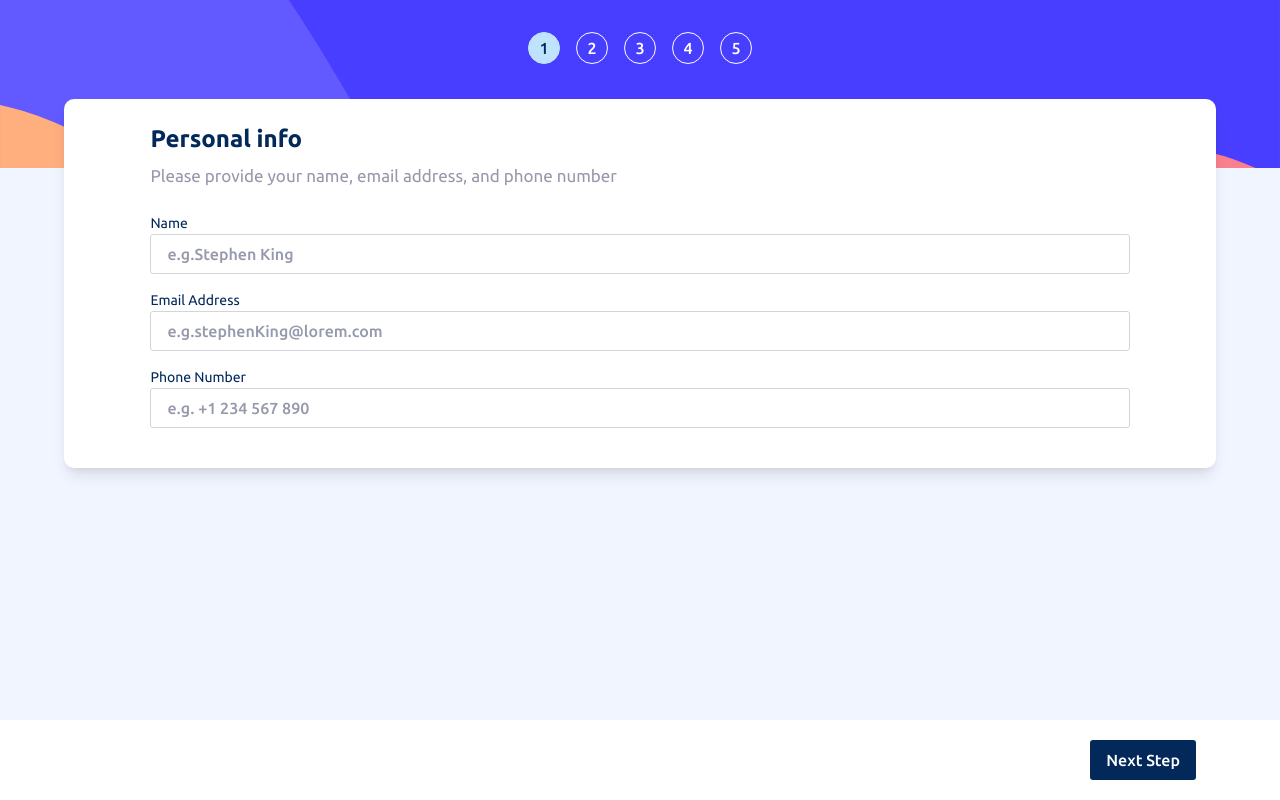
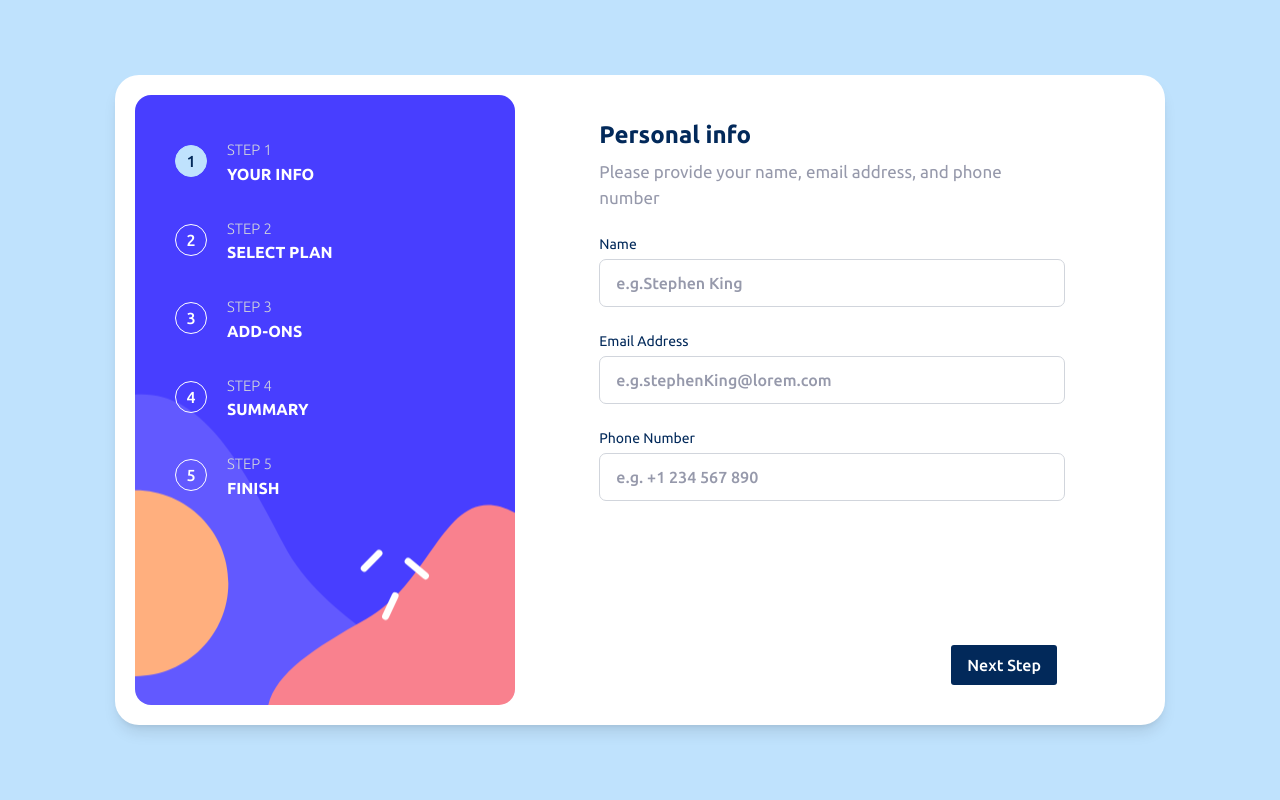
Before and after one commit to K1dou/front-end-challenges-II-, a React (Vite) app in the folder multi-step-form-main/: page /step/1 in a window 1280 px wide. Built offline with nearby package versions, Linux system fonts and the light colour scheme.

Commit message:
step1 desktop 100%

```diff
--- a/multi-step-form-main/index.html
+++ b/multi-step-form-main/index.html
@@ -8,9 +8,9 @@
       rel="stylesheet"
     />
     <meta charset="UTF-8" />
-    <link rel="icon" type="image/svg+xml" href="/vite.svg" />
+    <link rel="icon" type="image/svg+xml" href="/icon-checkmark.svg" />
     <meta name="viewport" content="width=device-width, initial-scale=1.0" />
-    <title>Vite + React + TS</title>
+    <title>Multi Step</title>
   </head>
   <body>
     <div id="root"></div>
--- a/multi-step-form-main/src/components/CardStep1.tsx
+++ b/multi-step-form-main/src/components/CardStep1.tsx
@@ -17,11 +17,11 @@ export default function CardStep1() {
 
 
     return (
-        <div className="bg-Blue-100 flex-1 relative">
+        <div className=" flex-1 relative">
 
-            <div className="w-[90%] mx-auto bg-White absolute -top-[69px]  py-6  left-1/2 transform -translate-x-1/2  rounded-lg  shadow-lg flex flex-col gap-4">
+            <div className="w-[90%] mx-auto bg-White absolute lg:static -top-[69px]  py-6  left-1/2 transform -translate-x-1/2 lg:translate-0  rounded-lg  shadow-lg flex flex-col gap-4 lg:bg-none lg:shadow-none">
 
-                <div className="mx-auto w-[85%] ">
+                <div className="mx-auto w-[85%] lg:w-[92%] ">
 
                     <h1 className="text-Blue-950 font-bold text-2xl mb-2">Personal info</h1>
                     <p className="text-Grey-500 text-[17px]">Please provide your name, email address, and phone number</p>
@@ -31,25 +31,25 @@ export default function CardStep1() {
                     <form className="flex flex-col mt-6 ">
 
 
-                        <label className="relative text-Blue-950 text-[14px]" htmlFor="name">
+                        <label className="relative text-Blue-950 text-[14px] lg:mb-1" htmlFor="name">
                             Name
 
-                            {formErrors.name && <span className="absolute font-bold text-Red-500 text-[14px] right-0 top-0">{formErrors.name}</span>}
+                            {formErrors.name && <span className=" absolute font-bold text-Red-500 text-[14px] right-0 top-0">{formErrors.name}</span>}
                         </label>
-                        <input value={formData.name} onChange={handleChange} className={`mb-4 border-[1px] rounded-[3px] h-10  ${formErrors.name ? "border-Red-500" : "border-gray-300"} pl-4 placeholder:font-medium placeholder:text-Grey-500 focus:outline-none text-Blue-950 font-medium`} placeholder="e.g.Stephen King" name="name" type="text" />
+                        <input value={formData.name} onChange={handleChange} className={`lg:cursor-pointer mb-4 lg:mb-6 border-[1px] rounded-[3px] lg:rounded-[7px] h-10 lg:h-12  ${formErrors.name ? "border-Red-500" : "border-gray-300"} pl-4 placeholder:font-medium placeholder:text-Grey-500 focus:outline-none  lg:focus:ring-1 lg:focus:ring-Purple-600 text-Blue-950 font-medium`} placeholder="e.g.Stephen King" name="name" type="text" />
 
 
-                        <label className="relative text-Blue-950 text-[14px]" htmlFor="email">Email Address
+                        <label className="relative text-Blue-950 text-[14px] lg:mb-1" htmlFor="email">Email Address
 
                             {formErrors.email && <span className="absolute font-bold text-Red-500 text-[14px] right-0 top-0">{formErrors.email}</span>}
                         </label>
-                        <input value={formData.email} onChange={handleChange} className={`mb-4 border-[1px] rounded-[3px] h-10 ${formErrors.email ? "border-Red-500" : "border-gray-300"} pl-4 placeholder:font-medium placeholder:text-Grey-500 focus:outline-none text-Blue-950 font-medium`} placeholder="e.g.stephenKing@lorem.com" name="email" type="text" />
+                        <input value={formData.email} onChange={handleChange} className={`lg:cursor-pointer mb-4 lg:mb-6 border-[1px] rounded-[3px] lg:rounded-[7px] h-10 lg:h-12 ${formErrors.email ? "border-Red-500" : "border-gray-300"} pl-4 placeholder:font-medium placeholder:text-Grey-500 focus:outline-none lg:focus:ring-1 lg:focus:ring-Purple-600 text-Blue-950 font-medium`} placeholder="e.g.stephenKing@lorem.com" name="email" type="text" />
 
-                        <label className="relative text-Blue-950 text-[14px]" htmlFor="phone">Phone Number
+                        <label className="relative text-Blue-950 text-[14px] lg:mb-1" htmlFor="phone">Phone Number
 
                             {formErrors.phone && <span className="absolute font-bold text-Red-500 text-[14px] right-0 top-0">{formErrors.phone}</span>}
                         </label>
-                        <input value={formData.phone} onChange={handleChange} className={`mb-4 border-[1px] rounded-[3px] h-10 ${formErrors.phone ? "border-Red-500" : "border-gray-300"} pl-4 placeholder:font-medium placeholder:text-Grey-500 focus:outline-none text-Blue-950 font-medium `} placeholder="e.g. +1 234 567 890" name="phone" type="number" />
+                        <input value={formData.phone} onChange={handleChange} className={`lg:cursor-pointer mb-4 lg:mb-6 border-[1px] rounded-[3px] lg:rounded-[7px] h-10 lg:h-12 ${formErrors.phone ? "border-Red-500" : "border-gray-300"} pl-4 placeholder:font-medium placeholder:text-Grey-500 focus:outline-none lg:focus:ring-1 lg:focus:ring-Purple-600 text-Blue-950 font-medium `} placeholder="e.g. +1 234 567 890" name="phone" type="number" />
 
 
 
--- a/multi-step-form-main/src/components/CardStep2.tsx
+++ b/multi-step-form-main/src/components/CardStep2.tsx
@@ -18,11 +18,11 @@ export default function CardStep2() {
     }
 
     return (
-        <div className="bg-Blue-100 flex-1 relative">
+        <div className=" flex-1 relative">
 
-            <div className="w-[90%] max-h-[calc(100dvh-190px)] overflow-y-auto pb-[110px]	 mx-auto  bg-White absolute -top-[69px]  py-6  left-1/2 transform -translate-x-1/2  rounded-lg  shadow-lg flex flex-col gap-4">
+            <div className="w-[90%] max-h-[calc(100dvh-190px)] overflow-y-auto pb-[110px] mx-auto bg-White absolute lg:static -top-[69px]  py-6  left-1/2 transform -translate-x-1/2 lg:translate-0  rounded-lg  shadow-lg flex flex-col gap-4 lg:bg-none lg:shadow-none">
 
-                <div className="mx-auto w-[85%] ">
+                <div className="mx-auto w-[85%] lg:w-[92%]">
 
                     <h1 className="text-Blue-950 font-bold text-2xl mb-2">Select your plan</h1>
                     <p className="text-Grey-500 text-[17px]">You have the option of monthly or yearly biling</p>
--- a/multi-step-form-main/src/components/CardStep3.tsx
+++ b/multi-step-form-main/src/components/CardStep3.tsx
@@ -10,11 +10,11 @@ export default function CardStep3() {
 
 
     return (
-        <div className="bg-Blue-100 flex-1 relative">
+        <div className=" flex-1 relative">
 
-            <div className="w-[90%] mx-auto max-h-[calc(100dvh-190px)] overflow-y-auto pb-[110px] bg-White absolute -top-[69px]  py-6  left-1/2 transform -translate-x-1/2  rounded-lg  shadow-lg flex flex-col gap-4">
+            <div className="w-[90%] max-h-[calc(100dvh-190px)] overflow-y-auto pb-[110px] mx-auto bg-White absolute lg:static -top-[69px]  py-6  left-1/2 transform -translate-x-1/2 lg:translate-0  rounded-lg  shadow-lg flex flex-col gap-4 lg:bg-none lg:shadow-none">
 
-                <div className="mx-auto w-[85%] ">
+                <div className="mx-auto w-[85%] lg:w-[92%]">
 
                     <h1 className="text-Blue-950 font-bold text-2xl mb-2">Pick add-ons</h1>
                     <p className="text-Grey-500 text-[17px]">Add-ons help enhance your gaming experience</p>
--- a/multi-step-form-main/src/components/CardStep4.tsx
+++ b/multi-step-form-main/src/components/CardStep4.tsx
@@ -39,11 +39,11 @@ export default function CardStep4() {
 
 
     return (
-        <div className="bg-Blue-100 flex-1 relative">
+        <div className=" flex-1 relative">
 
-            <div className="w-[90%] mx-auto bg-White absolute -top-[69px]  py-6  left-1/2 transform -translate-x-1/2  rounded-lg  shadow-lg flex flex-col gap-4">
+            <div className="w-[90%] mx-auto bg-White absolute lg:static -top-[69px]  py-6  left-1/2 transform -translate-x-1/2 lg:translate-0  rounded-lg  shadow-lg flex flex-col gap-4 lg:bg-none lg:shadow-none">
 
-                <div className="mx-auto w-[85%] ">
+                <div className="mx-auto w-[85%] lg:w-[92%]">
 
                     <h1 className="text-Blue-950 font-bold text-2xl mb-2">Finishing up</h1>
                     <p className="text-Grey-500 text-[17px]">Double-check everything looks OK before confirming.</p>
--- a/multi-step-form-main/src/components/CardStep5.tsx
+++ b/multi-step-form-main/src/components/CardStep5.tsx
@@ -4,9 +4,9 @@ export default function CardStep5() {
 
 
     return (
-        <div className="bg-Blue-100 flex-1 relative">
+        <div className=" flex-1 relative">
 
-            <div className="w-[90%] mx-auto bg-White absolute -top-[69px]  py-7  left-1/2 transform -translate-x-1/2  rounded-lg  shadow-lg flex flex-col gap-4">
+            <div className="w-[90%] mx-auto bg-White absolute lg:static -top-[69px]  py-6  left-1/2 transform -translate-x-1/2 lg:translate-0  rounded-lg  shadow-lg flex flex-col gap-4 lg:bg-none lg:shadow-none">
 
                 <div className="mx-auto flex flex-col items-center pb-15 w-[85%] ">
 
--- a/multi-step-form-main/src/components/Container.tsx
+++ b/multi-step-form-main/src/components/Container.tsx
@@ -8,7 +8,7 @@ interface ContainerPros {
 
 export default function Container({ children, className }: ContainerPros) {
     return (
-        <div className={` w-full max-w-screen-md md:max-w-screen-lg lg:max-w-full mx-auto px-4  md:px-12 lg:px-20 ${className}`}>
+        <div className={` w-full max-w-screen-md md:max-w-screen-lg lg:max-w-full mx-auto px-4  md:px-12 lg:px-0 ${className}`}>
             {children}
         </div>
     )
--- a/multi-step-form-main/src/components/FooterMain.tsx
+++ b/multi-step-form-main/src/components/FooterMain.tsx
@@ -1,14 +1,18 @@
 import { useNavigate, useParams } from "react-router-dom";
 import Container from "./Container";
 import { useFormContext } from "@/contexts/FormContext";
+import { c } from "node_modules/vite/dist/node/moduleRunnerTransport.d-DJ_mE5sf";
 
+interface FooterMainProps {
+    className?: string;
+}
 
 type FormErrors = {
     name?: string;
     email?: string;
     phone?: string;
 };
-export default function FooterMain() {
+export default function FooterMain({ className }: FooterMainProps) {
 
     const { id } = useParams();
     const step = Number(id);
@@ -49,23 +53,23 @@ export default function FooterMain() {
 
 
     return (
-        <Container className={` py-5 ${step === 5 ? "bg-Blue-100" : "bg-White"} `}>
+        <Container className={` py-5 ${step === 5 ? "bg-Blue-100" : "bg-White"}  ${className} lg:pr-13`}>
 
 
-            <div className={`flex justify-between px-1 items-center  ${step <= 1 ? "justify-end" : ""}  `}>
+            <div className={` flex justify-between px-1 items-center  ${step <= 1 ? "justify-end" : ""}  `}>
                 {step > 1 && step < 5 && (<a
                     onClick={() => prevStep()}
-                    className="py-1 px-1 text-Grey-500 font-medium" href="#">Go Back</a>
+                    className="lg:cursor-pointer py-1 px-1 text-Grey-500 font-medium" href="#">Go Back</a>
                 )}
 
                 {step <= 3 && (<button
                     onClick={() => nextStep()}
-                    className="text-White  font-medium bg-Blue-950 px-4 py-2 rounded-[3px]">Next Step</button>)}
+                    className="lg:cursor-pointer text-White  font-medium bg-Blue-950 px-4 py-2 rounded-[3px]">Next Step</button>)}
 
 
                 {step === 4 && (<button
                     onClick={() => nextStep()}
-                    className="text-White  font-medium bg-Purple-600 px-5 py-2 rounded-[3px]">Confirm</button>)}
+                    className="lg:cursor-pointer text-White  font-medium bg-Purple-600 px-5 py-2 rounded-[3px]">Confirm</button>)}
 
             </div>
 
--- a/multi-step-form-main/src/components/NavMain.tsx
+++ b/multi-step-form-main/src/components/NavMain.tsx
@@ -1,33 +1,56 @@
 import { useParams } from "react-router-dom";
 import Container from "./Container";
 
-export default function NavMain() {
+interface NavMainProps {
+    className?: string;
+}
+
+
+export default function NavMain({ className }: NavMainProps) {
 
     const { id } = useParams();
     const step = Number(id);
 
 
-    const steps = [1, 2, 3, 4, 5];
+    const steps = [
+        { number: 1, title: "STEP 1", description: "YOUR INFO" },
+        { number: 2, title: "STEP 2", description: "SELECT PLAN" },
+        { number: 3, title: "STEP 3", description: "ADD-ONS" },
+        { number: 4, title: "STEP 4", description: "SUMMARY" },
+        { number: 5, title: "STEP 5", description: "FINISH" },
+    ];
 
 
 
     return (
 
 
-        <Container className="bg-[url(/bg-sidebar-mobile.svg)] bg-cover  ">
+        <Container className={`bg-[url(/bg-sidebar-mobile.svg)] lg:bg-[url(/bg-sidebar-desktop.svg)] lg:h-full lg:w-[380px] lg:bg-bottom lg:rounded-2xl  bg-cover {className}`}>
 
-            <div className="flex items-center justify-center gap-4 pt-8 pb-26">
-                {steps.map((s) => (
+            <div className="flex items-center justify-center gap-4 pt-8 lg:pt-11 pb-26 lg:flex-col lg:items-start  lg:gap-8 lg:pl-10 lg:w-full">
+                {steps.map(({ number, title, description }, i) => (
+                    <>
+                        <div className="hidden  lg:flex gap-5">
                             <div
-                        key={s}
-                        className={`w-8 h-8 flex items-center justify-center rounded-full font-medium border transition-all
-                            ${step === s
+                                key={i}
+                                className={`w-8 h-8 lg:mt-[6px] flex items-center justify-center  rounded-full font-medium border transition-all
+                            ${step === number
                                         ? "bg-Blue-200 text-Blue-950 border-Blue-200"
                                         : "text-White border-White"
                                     }`}
+
                             >
-                        {s}
+
+                                {number}
+
                             </div>
+                            <div className="hidden lg:block">
+                                <p className="text-gray-300 font-extralight text-[15px]">{title}</p>
+                                <h1 className="font-bold text-White text-[16px]">{description}</h1>
+                            </div>
+                        </div>
+
+                    </>
                 ))}
 
             </div>
--- a/multi-step-form-main/src/layouts/LayoutMain.tsx
+++ b/multi-step-form-main/src/layouts/LayoutMain.tsx
@@ -7,13 +7,40 @@ export default function LayoutMain({ children }: { children: React.ReactNode })
     return (
 
 
-        <div className="min-h-[100dvh] flex flex-col">
-            <NavMain />
-            <main className="flex-1 flex flex-col ">
-                {children}
-            </main>
 
-            <FooterMain />
+
+
+
+
+        // <div className="min-h-[100dvh] grid grid-rows-[auto_1fr_auto] lg:grid-rows-1 lg:grid-cols-[280px_1fr] lg:bg-Blue-200 place-items-stretch">
+
+        //     <div className="contents ">
+        //         <NavMain className="bg-[url(/bg-sidebar-mobile.svg)] bg-cover lg:bg-[url(/bg-sidebar-desktop.svg)] lg:rounded-2xl" />
+        //         <main className="p-4">{children}</main>
+        //         <FooterMain className="lg:self-end" />
+        //     </div>
+
+
+        // </div>
+
+
+
+
+        <div className="min-h-[100dvh] flex flex-col  lg:justify-center lg:items-center lg:bg-Blue-200 lg:flex-row lg:max-w-full  ">
+
+            <div className="contents lg:flex lg:items-start lg:bg-White lg:w-[1050px] lg:h-[650px] lg:rounded-3xl lg:shadow-lg lg:shadow-Black/20    lg:gap-9 lg:p-5 ">
+
+                <div className="contents lg:h-full lg:block">
+                    <NavMain />
+                </div>
+
+                <div className="contents lg:h-full lg:flex lg:flex-col lg:w-full lg:pr-8">
+                    <main className="flex-1 flex flex-col ">
+                        {children}
+                    </main>
+                    <FooterMain />
+                </div>
+            </div>
         </div>
 
 
```
Lines whose indentation alone changed are shown as unchanged.
